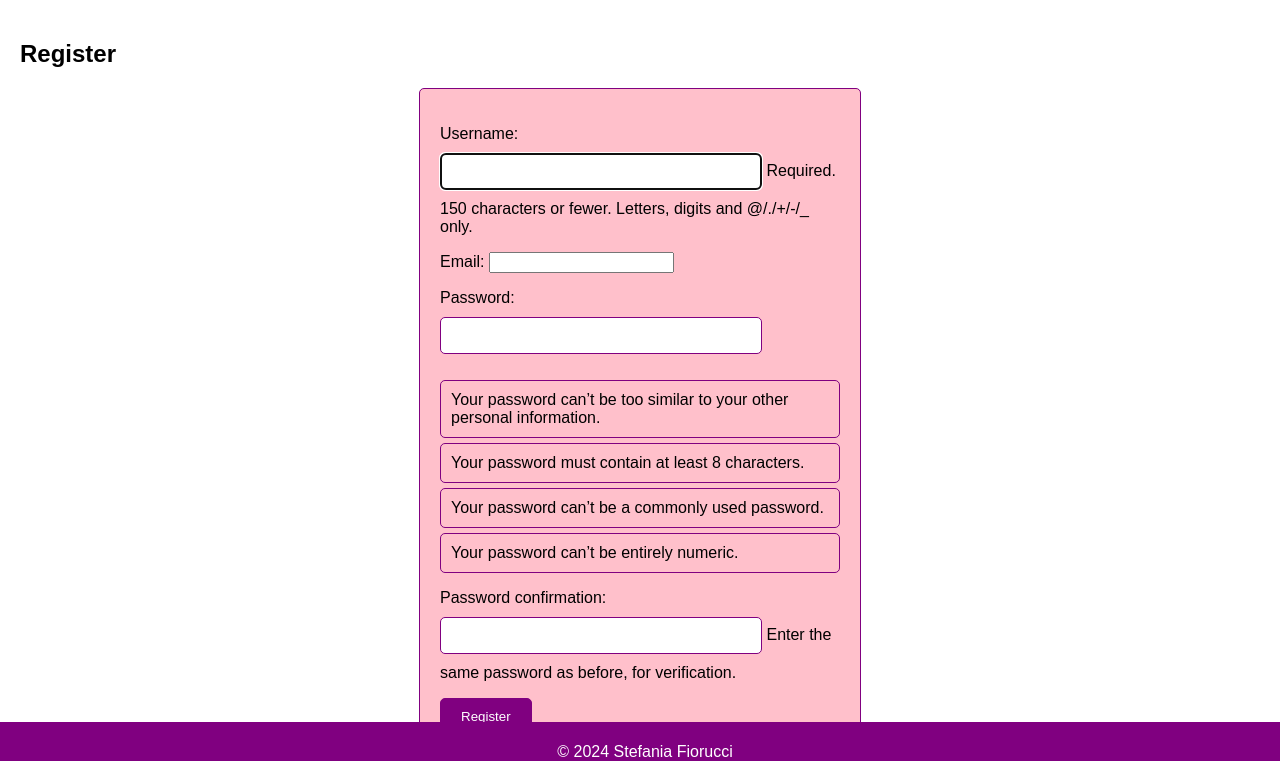
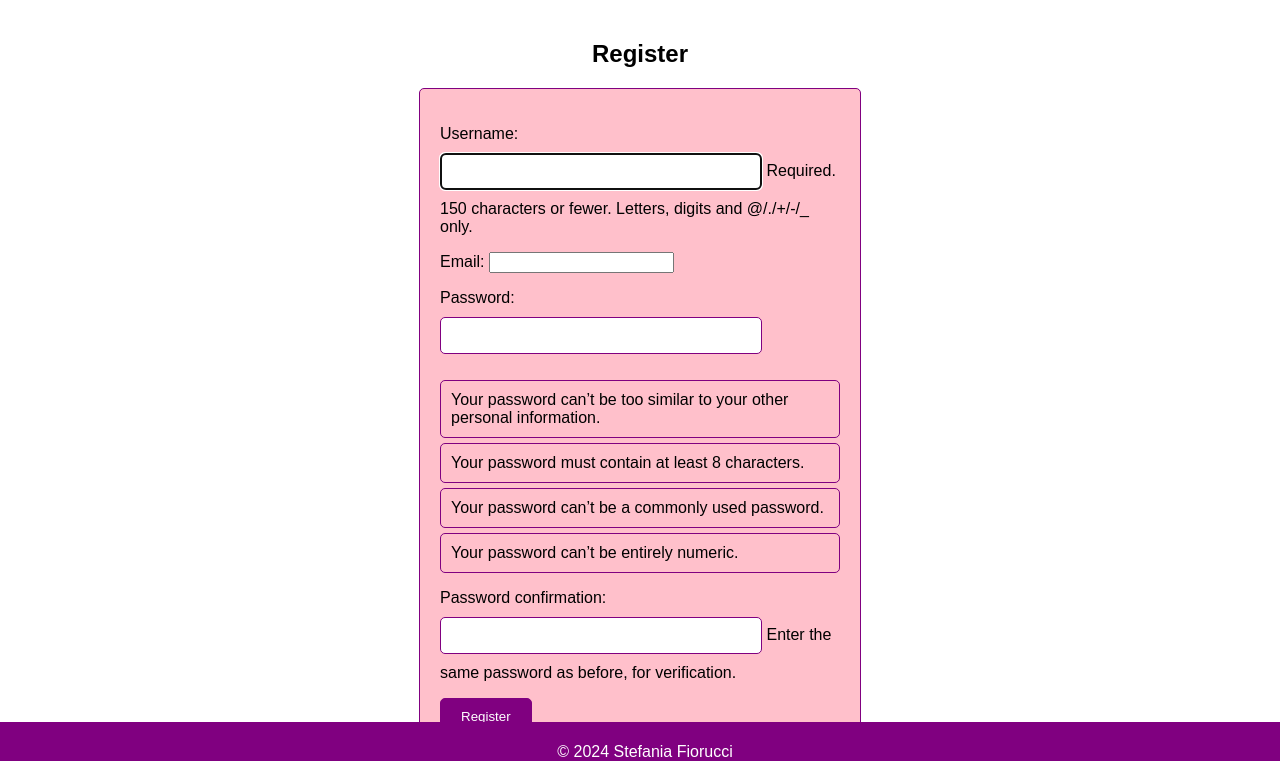
Before and after one commit to Tsukistef/sticky_notes_project, a Django app: page /register/ in a window 1280 px wide. Shown: the part 38-799 px from the top of the page. Run offline with Django 5.2, Linux system fonts and the light colour scheme.

Commit message:
optimized version

```diff
--- a/stickynotes/stickynotes_app/static/stickynotes_app/css/styles.css
+++ b/stickynotes/stickynotes_app/static/stickynotes_app/css/styles.css
@@ -108,6 +108,7 @@ form {
     padding: 20px;
     max-width: 400px; /* Max width for the form */
     margin: auto; /* Center the form */
+    margin-bottom: 40px;
 }
 
 /* Style the form heading */
@@ -116,7 +117,7 @@ form h2 {
     text-align: center; /* Center the form heading */
 }
 
-/* Style text and password inputs in the form */
+/* Style email text and password inputs in the form */
 form input[type="text"],
 form input[type="password"] {
     width: 100%; /* Full width */
--- a/stickynotes/stickynotes_app/templates/registration/register.html
+++ b/stickynotes/stickynotes_app/templates/registration/register.html
@@ -2,10 +2,14 @@
 {% extends "base.html" %}
 {% block title %}Register{% endblock %}
 {% block content %}
+    <div class="centered">
         <h2>Register</h2>
+    </div>
+    <div>
         <form method="post">
             {% csrf_token %}
             {{ form.as_p }}
             <button type="submit">Register</button>
         </form>
+    </div>
 {% endblock %}
```
Also changed, not shown: stickynotes/db.sqlite3. Lines whose indentation alone changed are shown as unchanged.
